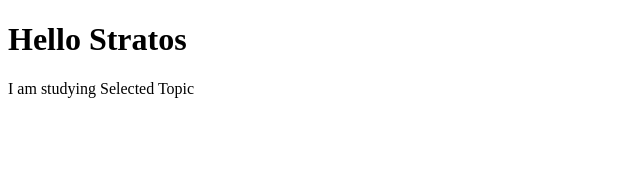
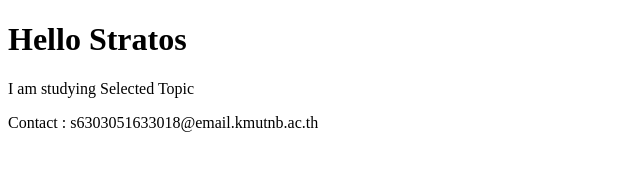
Before and after one commit to ThanawatBundasak/github-desktop-project, a plain HTML site: page index.html in a window 1280 px wide. Shown: the whole page, without its empty margins (0-640 px from the left). Drawn offline with Linux system fonts and the light colour scheme.

Commit message:
Add contact me
add contact me

```diff
--- a/index.html
+++ b/index.html
@@ -8,5 +8,6 @@
 <body>
     <h1>Hello Stratos</h1>
     <p>I am studying Selected Topic</p>
+    <footer>Contact : s6303051633018@email.kmutnb.ac.th</footer>
 </body>
 </html>
```
